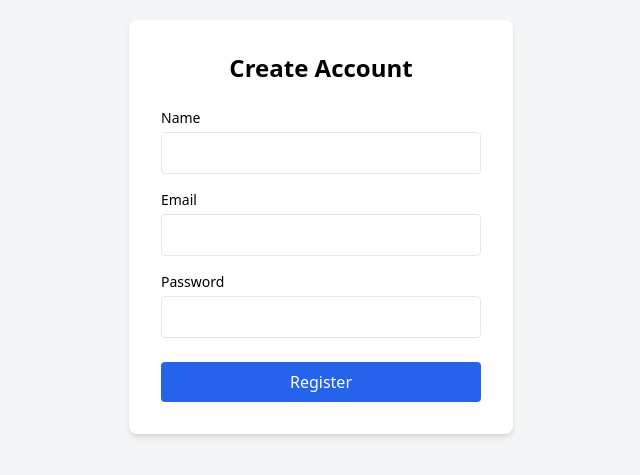
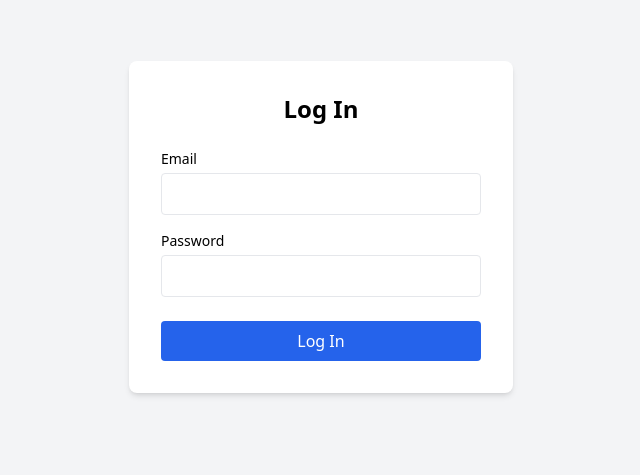
Before and after one commit to slnaveenya-22/lost-found-portal, a React (Create React App) app in the folder frontend/: page / in a window 1280 px wide. Shown: the part 173-648 px from the top of the page, without its empty margins (319-959 px from the left). Built offline with nearby package versions, Linux system fonts and the light colour scheme.

Commit message:
Story 2: Login UI and backend API completed and tested

```diff
--- a/frontend/src/App.js
+++ b/frontend/src/App.js
@@ -1,10 +1,18 @@
+import { BrowserRouter, Routes, Route, Link } from "react-router-dom";
 import Register from "./pages/Register";
+import Login from "./pages/Login";
 
 function App() {
   return (
-    <div className="App">
-      <Register />
-    </div>
+    <BrowserRouter>
+      <div className="App">
+        <Routes>
+          <Route path="/register" element={<Register />} />
+          <Route path="/login" element={<Login />} />
+          <Route path="/" element={<Login />} />
+        </Routes>
+      </div>
+    </BrowserRouter>
   );
 }
 
--- /dev/null
+++ b/frontend/src/pages/Login.jsx
@@ -0,0 +1,92 @@
+import { useState } from "react";
+import axios from "axios";
+
+function Login() {
+  const [formData, setFormData] = useState({ email: "", password: "" });
+  const [error, setError] = useState("");
+  const [success, setSuccess] = useState("");
+
+  const handleChange = (e) => {
+    setFormData({ ...formData, [e.target.name]: e.target.value });
+  };
+
+  const handleSubmit = async (e) => {
+    e.preventDefault();
+    setError("");
+    setSuccess("");
+
+    if (!formData.email || !formData.password) {
+      setError("Email and password are required");
+      return;
+    }
+
+    try {
+      const response = await axios.post("http://localhost:5000/api/auth/login", formData);
+
+      // Save the token so future requests can prove who the user is
+      localStorage.setItem("token", response.data.token);
+      localStorage.setItem("user", JSON.stringify(response.data.user));
+
+      setSuccess("Login successful! Welcome, " + response.data.user.name);
+    } catch (err) {
+      if (err.response && err.response.data && err.response.data.error) {
+        setError(err.response.data.error);
+      } else {
+        setError("Something went wrong. Please try again.");
+      }
+    }
+  };
+
+  return (
+    <div className="flex items-center justify-center min-h-screen bg-gray-100">
+      <form
+        onSubmit={handleSubmit}
+        className="bg-white p-8 rounded-lg shadow-md w-full max-w-sm"
+      >
+        <h2 className="text-2xl font-bold mb-6 text-center">Log In</h2>
+
+        {error && (
+          <div className="bg-red-100 text-red-700 p-2 rounded mb-4 text-sm">
+            {error}
+          </div>
+        )}
+        {success && (
+          <div className="bg-green-100 text-green-700 p-2 rounded mb-4 text-sm">
+            {success}
+          </div>
+        )}
+
+        <div className="mb-4">
+          <label className="block text-sm font-medium mb-1">Email</label>
+          <input
+            type="email"
+            name="email"
+            value={formData.email}
+            onChange={handleChange}
+            className="w-full border rounded px-3 py-2"
+          />
+        </div>
+
+        <div className="mb-6">
+          <label className="block text-sm font-medium mb-1">Password</label>
+          <input
+            type="password"
+            name="password"
+            value={formData.password}
+            onChange={handleChange}
+            className="w-full border rounded px-3 py-2"
+          />
+        </div>
+
+        <button
+          type="submit"
+          className="w-full bg-blue-600 text-white py-2 rounded hover:bg-blue-700"
+        >
+          Log In
+        </button>
+      </form>
+    </div>
+  );
+}
+
+export default Login;
```
Also changed, not shown: 1 other file (tests, documents, lock files or other folders).
